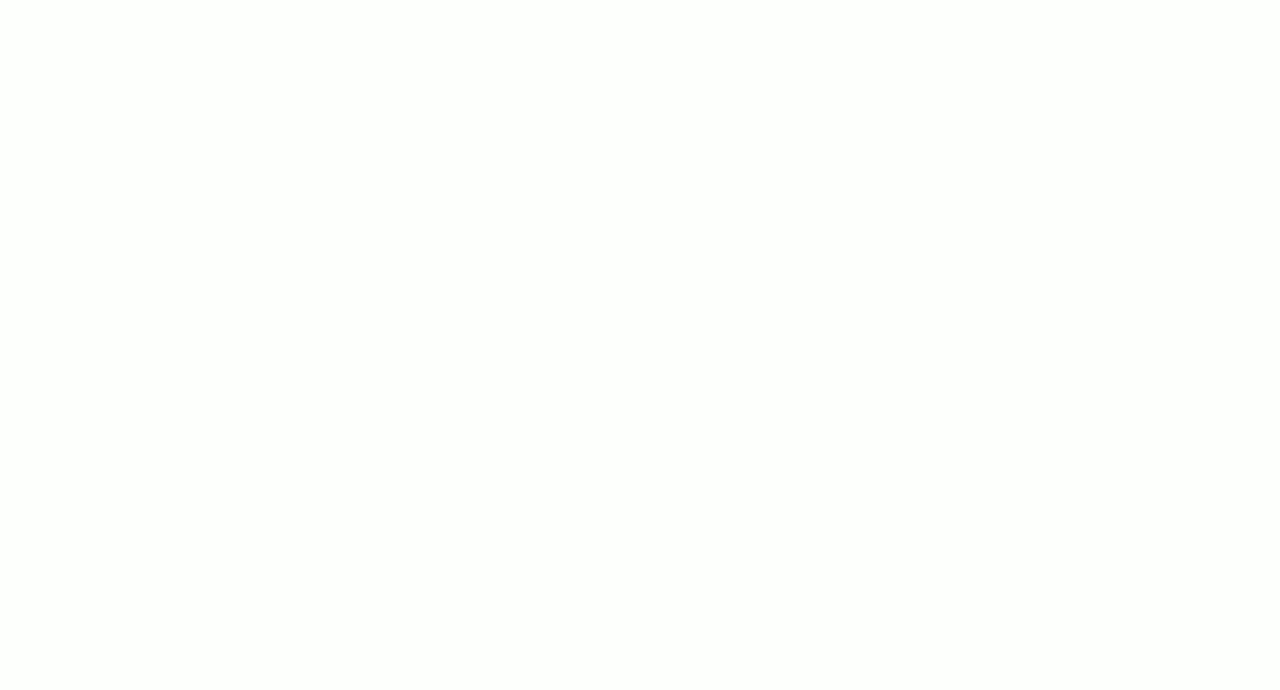
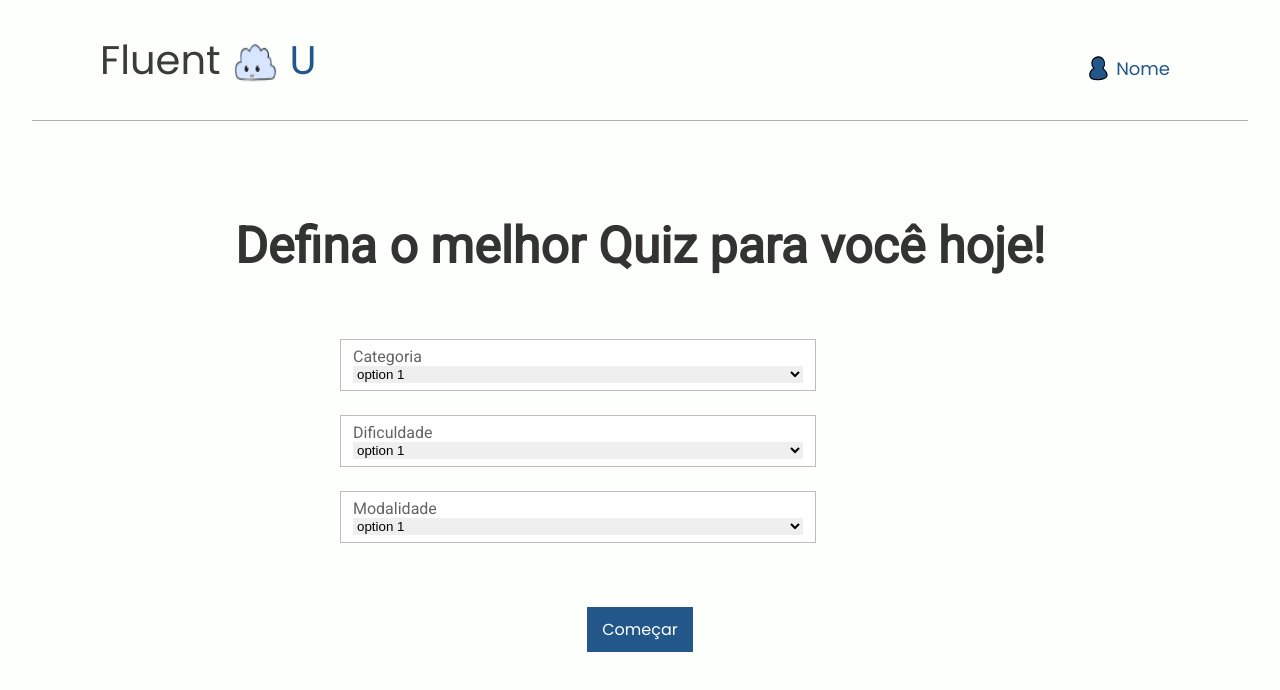
Before and after one commit to RafaelVieiraGt/DrFluent, a React (Create React App) app: page /settings in a window 1280 px wide. Before the commit this address had no page. Shown: the top 690 px of the page. Built offline with nearby package versions, Linux system fonts and the light colour scheme; no server answers.

Commit message:
Second Update

```diff
--- a/package.json
+++ b/package.json
@@ -6,6 +6,7 @@
     "@testing-library/jest-dom": "^5.17.0",
     "@testing-library/react": "^13.4.0",
     "@testing-library/user-event": "^13.5.0",
+    "axios": "^1.4.0",
     "react": "^18.2.0",
     "react-dom": "^18.2.0",
     "react-router-dom": "^6.14.2",
--- /dev/null
+++ b/src/Components/Header/SelectedField/index.js
@@ -0,0 +1,27 @@
+import { useState } from 'react';
+import './selected.css';
+
+ const SelectedField = (props) => {
+    const { label } = props;
+
+    const [value, setValue] = useState("");
+
+    function handleChange(e){
+        setValue(e.target.value)
+    }
+    return(
+        <div className='box'>
+            <div className='inputarea'>
+                <label> {label} </label>
+                <select value={value} onChange={handleChange}>
+                    <option>option 1 </option>
+                    <option>option 2 </option>
+                    <option>option 3 </option>
+                </select>
+            </div>
+
+        </div>
+    )
+}
+
+export default SelectedField;
--- /dev/null
+++ b/src/Components/Header/SelectedField/selected.css
@@ -0,0 +1,11 @@
+.box{
+    width: 100%;
+    max-width: 600px
+}
+.box select{
+    border: 0;
+}
+select:focus{
+    box-shadow: 0 0 0 0;
+    outline: 0;
+}
--- a/src/Components/Header/header.css
+++ b/src/Components/Header/header.css
@@ -23,8 +23,11 @@
     line-height: normal;
 }
 .nome-perfil{
-    margin-top:15px;
+    margin-top:17px;
     margin-right: 50px;
+    display: flex;
+    align-items: center;
+    justify-content: center;
 }
 .nome-perfil span{
     color: #235789;
@@ -33,10 +36,9 @@
 
 }
 .nome-perfil img{
-    margin-right: 10px;
-    margin-top: 5px;
     width: 25px;
     height: 25px;
+    margin-right: 5px;
 }
 .line{
     margin: 0 auto;
--- /dev/null
+++ b/src/Pages/Configuracoes/config.css
@@ -0,0 +1,24 @@
+#div-config{
+    height: 100vh;
+}
+.container-settings{
+    height: calc(100% - 121px);
+    display: flex;
+    flex-direction: column;
+    margin-top: 6em;
+    align-items: center;
+    gap: 4em;
+}
+.container-settings form {
+    width: 100%;
+    display: flex;
+    flex-direction: column;
+    align-items: center;
+    justify-content: center;
+    gap: 1.5em;
+}
+.container-settings h1{
+    font-family: Roboto;
+    color: #333;
+    font-size: 50px;
+}
--- /dev/null
+++ b/src/Pages/Configuracoes/index.js
@@ -0,0 +1,27 @@
+import './config.css';
+import SelectedField from '../../Components/Header/SelectedField';
+import Header from '../../Components/Header';
+import useAxios from '../../hooks/useAxios';
+import { Link } from 'react-router-dom';
+//PAG EM DESENVOLVIMENTO
+export default function Settings(){
+    const { response, error, loading } = useAxios({ url: "/api_category.php"})
+    console.log(response)
+    function handleSubmit(e) {
+        e.preventDefault();
+    }
+    return(
+        <div id='div-config'>
+            <Header/>
+            <div className='container-settings'>
+                <h1>Defina o melhor Quiz para você hoje!</h1>
+                <form onSubmit={handleSubmit}>
+                    <SelectedField label="Categoria"/>
+                    <SelectedField label="Dificuldade"/>
+                    <SelectedField label="Modalidade"/>
+                </form>
+                <Link to='/exercicios' className='btn-exercicios'>Começar</Link>
+            </div>
+        </div>
+    )
+}
--- /dev/null
+++ b/src/Pages/Exercicios/index.js
@@ -0,0 +1,10 @@
+import './exercicios.css';
+
+
+export default function Exercicios(){
+    return(
+        <div>
+            <h1>Exercicios</h1>
+        </div>
+    );
+}
--- a/src/Pages/Home/index.js
+++ b/src/Pages/Home/index.js
@@ -13,7 +13,7 @@ export default function Home(){
                     <div className='txt-home'>
                         <h1>Aprenda <br/>inglês de forma <br/>didática e divertida</h1>
                         <span>Treine seu conhecimento com diversos temas atuais!</span>
-                        <Link to='/exercicios' className='btn-exercicios'>Começar teste</Link>
+                        <Link to='/settings' className='btn-exercicios'>Começar teste</Link>
                     </div>
                     <div className='img-brilho'>
                         <img src={brilho} alt='brilho'/>
--- a/src/Pages/Login/login.css
+++ b/src/Pages/Login/login.css
@@ -61,6 +61,8 @@
     border: 1px solid #C1BBBB;
     background: #FFF;
     transition: all ;
+    width: 100%;
+    max-width: 450px
 }
 .inputarea:hover{
     border-left: 4px solid #235789;
@@ -82,6 +84,10 @@
     font-style: normal;
     font-weight: 500;
     line-height: normal;
+}
+input:focus{
+    box-shadow: 0 0 0 0;
+    outline: 0;
 }
 .menu-login form button{
     margin-top: 90px;
--- a/src/Routes/index.js
+++ b/src/Routes/index.js
@@ -3,6 +3,8 @@ import { Routes, Route } from "react-router-dom";
 import Home from "../Pages/Home";
 import Login from "../Pages/Login";
 import Register from "../Pages/Register";
+import Exercicios from "../Pages/Exercicios";
+import Configuracoes from "../Pages/Configuracoes";
 
 
 export default function RoutesApp(){
@@ -11,6 +13,8 @@ export default function RoutesApp(){
             <Route path="/" element={ <Login/> }/>
             <Route path="/register" element={ <Register/> }/>
             <Route path="/landing" element={ <Home/> }/>
+            <Route path="/settings" element={ <Configuracoes/> }/>
+            <Route path="/exercicios" element={ <Exercicios/> }/>
         </Routes>
     );
 }
--- /dev/null
+++ b/src/hooks/useAxios.js
@@ -0,0 +1,26 @@
+import { useState, useEffect } from "react";
+import axios from "axios";
+
+axios.defaults.baseURL = "https://opentdb.com/"
+
+const useAxios = ({ url }) => {
+    const [response, setResponse] = useState(null);
+    const [error, setError] = useState("");
+    const [loading, setLoading] = useState("");
+
+    useEffect(() => {
+        const fetchData = ()=> {
+            axios
+                .get(url)
+                .then(res => setResponse(res.data))
+                .catch(err => setError(err))
+                .finally(() => setLoading(false))
+        }
+        fetchData();
+    }, [url])
+
+    return{error, response, loading}
+
+}
+
+export default useAxios;
```
Also changed, not shown: src/Pages/Exercicios/exercicios.css (added), 1 other file (tests, documents, lock files or other folders).
